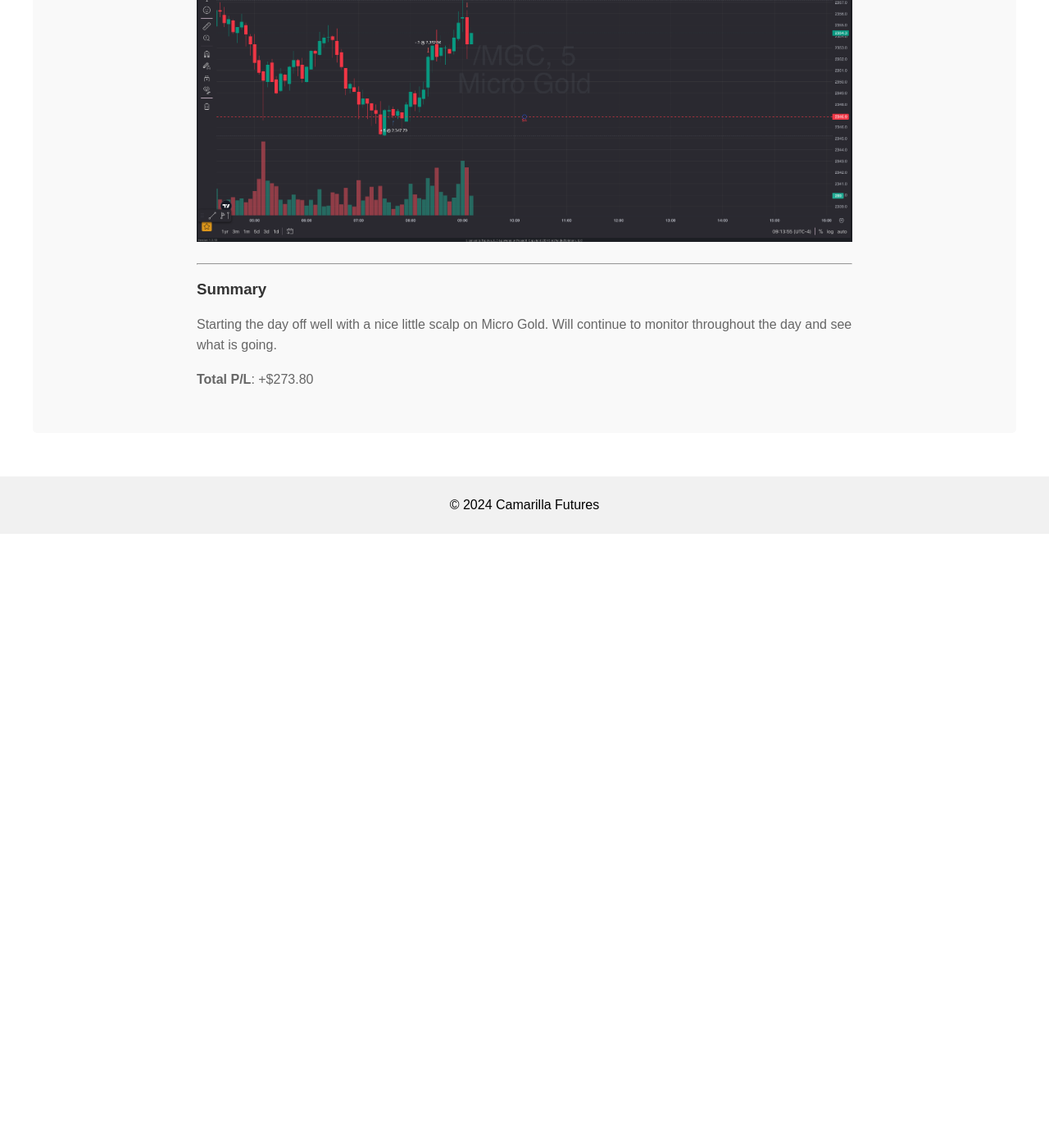
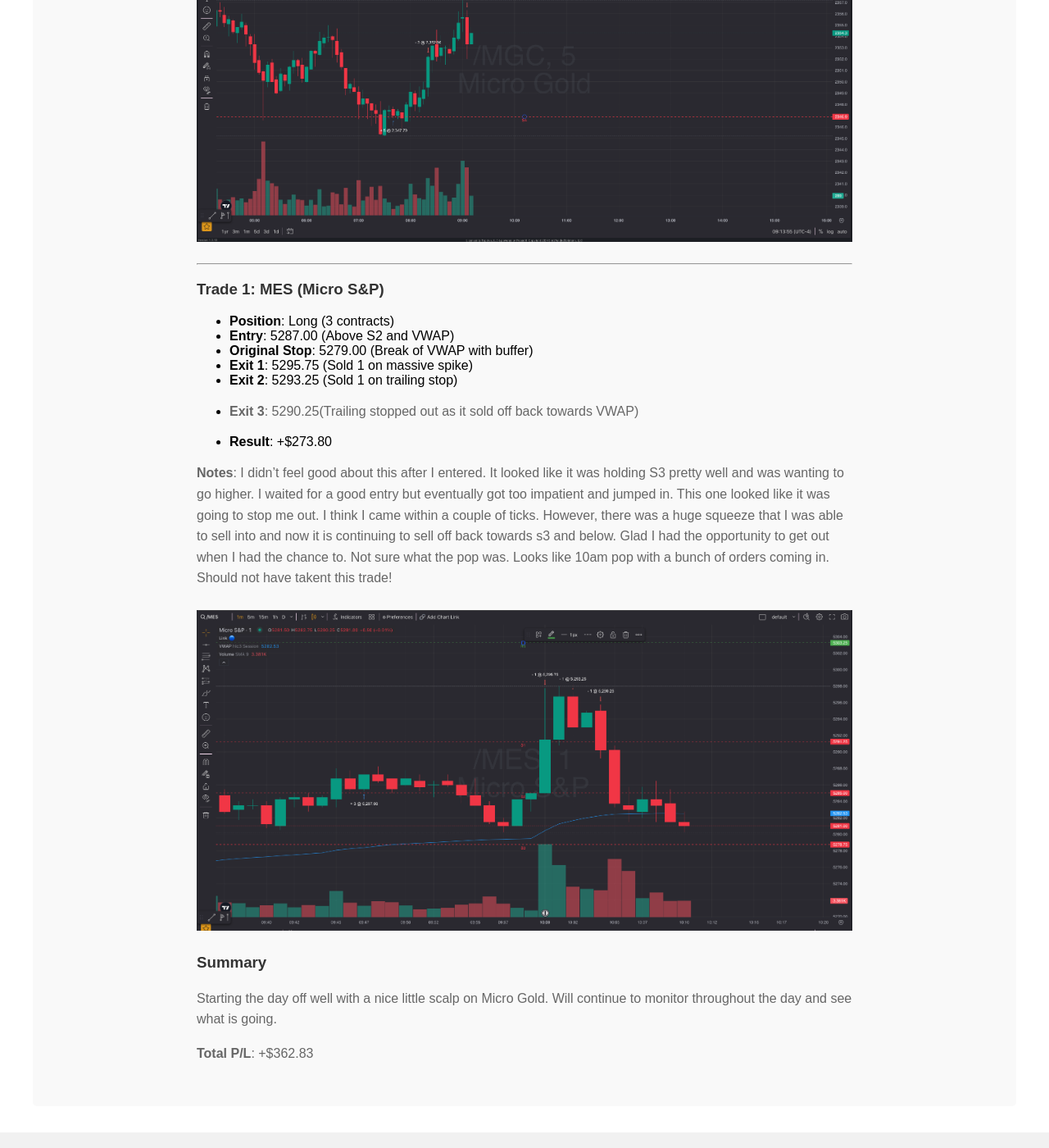
Before and after one commit to zackrylangford/daytrading-unplugged, a Jekyll site: the page built from _posts/2024-06-04-trading-recap.md, in a window 1280 px wide and 1400 px high, scrolled down 749 px. Shown: the whole window at 82% size. Built offline with Jekyll 4.4.1, drawn with Linux system fonts in a browser that asks for light colours.

Commit message:
Updated june 4 with trade number 2

```diff
--- a/_posts/2024-06-04-trading-recap.md
+++ b/_posts/2024-06-04-trading-recap.md
@@ -9,7 +9,7 @@ categories: trade-recap
 
 ### Overview
 
-**Total P/L**: +$273.80
+**Total P/L**: +$362.83
 
 
 ### Trade 1: MCG (Micro GOLD)
@@ -30,7 +30,24 @@ categories: trade-recap
 
 ---
 
+### Trade 1: MES (Micro S&P)
+- **Position**: Long (3 contracts)
+- **Entry**: 5287.00 (Above S2 and VWAP)
+- **Original Stop**: 5279.00 (Break of VWAP with buffer)
+- **Exit 1**: 5295.75 (Sold 1 on massive spike)
+- **Exit 2**: 5293.25 (Sold 1 on trailing stop)
+- **Exit 3**: 5290.25(Trailing stopped out as it sold off back towards VWAP)
+
+
+- **Result**: +$273.80
+
+**Notes**: I didn't feel good about this after I entered. It looked like it was holding S3 pretty well and was wanting to go higher. I waited for a good entry but eventually got too impatient and jumped in. This one looked like it was going to stop me out. I think I came within a couple of ticks. However, there was a huge squeeze that I was able to sell into and now it is continuing to sell off back towards s3 and below. Glad I had the opportunity to get out when I had the chance to. Not sure what the pop was. Looks like 10am pop with a bunch of orders coming in. Should not have takent this trade!
+
+![Screenshot 1]({{ "/assets/images/trading-recaps/2024-06-04trade2.png" | relative_url }}){: .img-responsive}
+
+
+
 ### Summary
 Starting the day off well with a nice little scalp on Micro Gold. Will continue to monitor throughout the day and see what is going.
 
-**Total P/L**: +$273.80
+**Total P/L**: +$362.83
```
Also changed, not shown: assets/images/trading-recaps/2024-06-04trade2.png (added).
